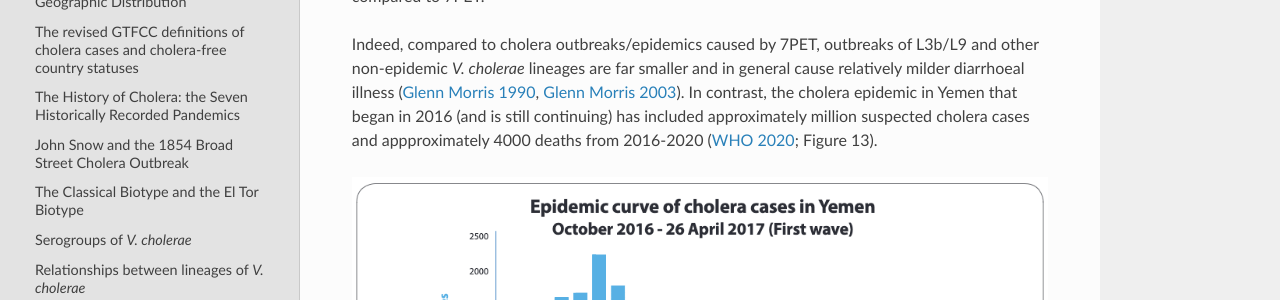
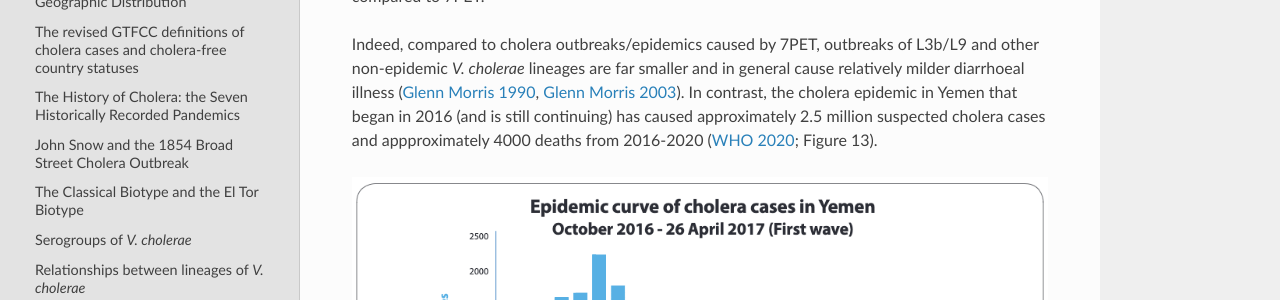
Before and after one commit to avrilcoghlan/cholerabook, a Sphinx documentation site: the page built from docs/source/vibriogenomes.rst, in a window 1280 px wide and 900 px high, scrolled down 11764 px. Shown: the part 175-475 px from the top of the window. Built offline with Sphinx 7.4.7 and the Read the Docs theme 2.0.0, drawn with Linux system fonts in a browser that asks for light colours.

Commit message:
Update vibriogenomes.rst

```diff
--- a/docs/source/vibriogenomes.rst
+++ b/docs/source/vibriogenomes.rst
@@ -370,8 +370,8 @@ compared to 7PET.
 
 Indeed, compared to cholera outbreaks/epidemics caused by 7PET, outbreaks of L3b/L9 and other non-epidemic
 *V. cholerae* lineages are far smaller and in general cause relatively milder diarrhoeal illness (`Glenn Morris 1990`_, `Glenn Morris 2003`_).
-In contrast, the cholera epidemic in Yemen that began in 2016 (and is still continuing) has included
-approximately million suspected cholera cases and appproximately 4000 deaths from 2016-2020 (`WHO 2020`_; Figure 13).
+In contrast, the cholera epidemic in Yemen that began in 2016 (and is still continuing) has caused
+approximately 2.5 million suspected cholera cases and appproximately 4000 deaths from 2016-2020 (`WHO 2020`_; Figure 13).
 
 .. _Glenn Morris 1990: https://pubmed.ncbi.nlm.nih.gov/2286218/
 
```
